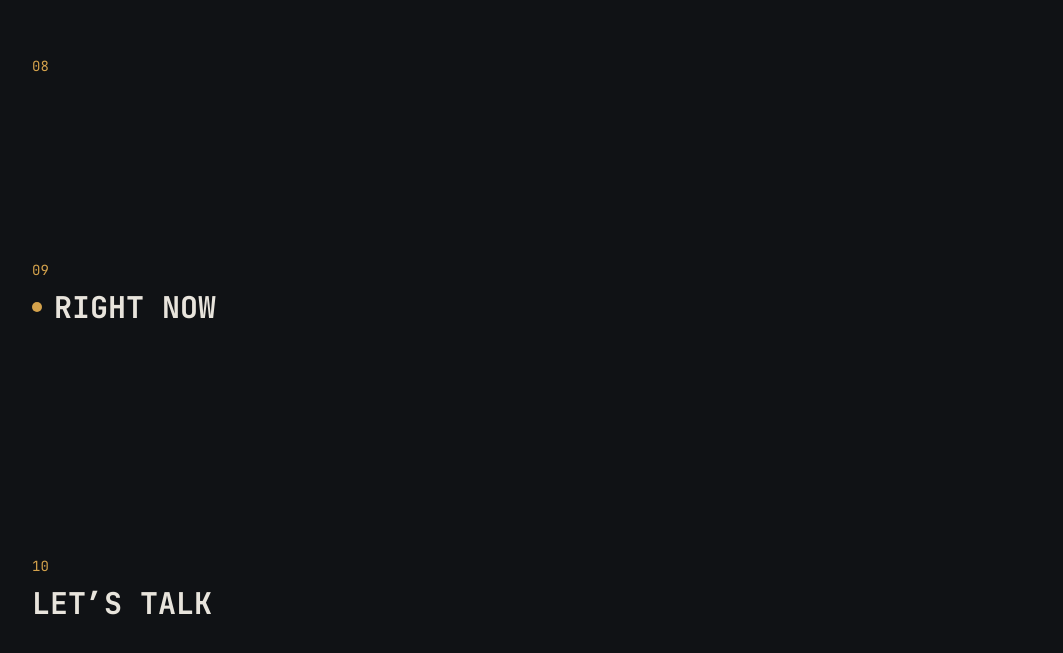
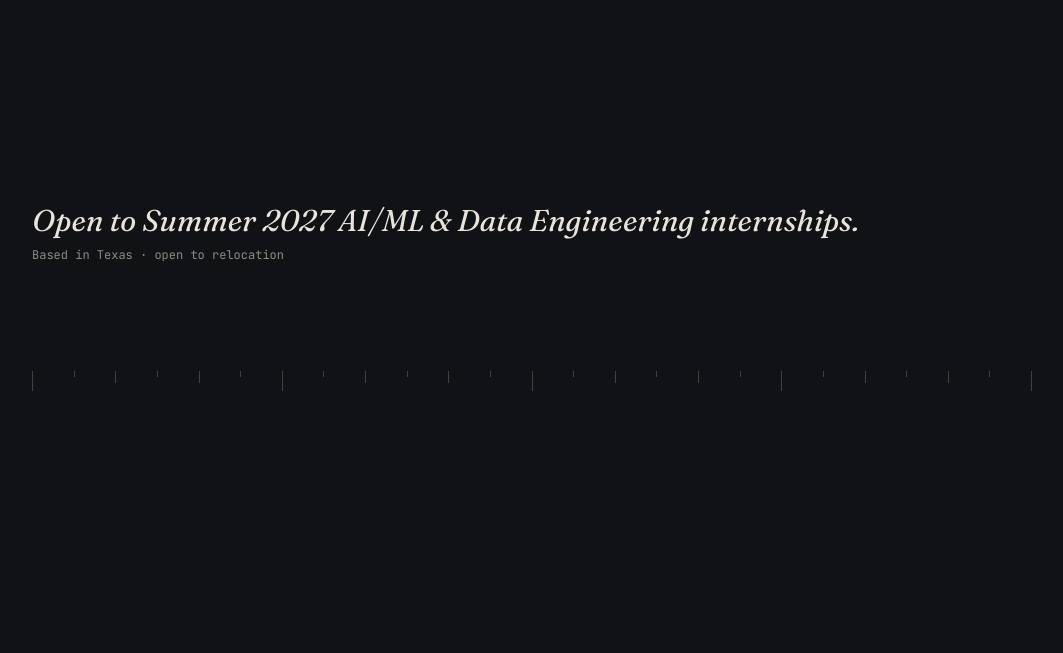
Before and after one commit to Sithranjan-Suresh/portfolio, a React (Vite) app: page / in a window 1280 px wide. Shown: the part 7668-8321 px from the top of the page, without its empty margins (160-1223 px from the left). Built offline with nearby package versions, Linux system fonts and the light colour scheme.

Commit message:
Rebuild closing sections: Education as credential stamp, Right Now as ledger entry, Contact bookends the calibration ruler

```diff
--- a/src/sections/Contact.jsx
+++ b/src/sections/Contact.jsx
@@ -1,16 +1,33 @@
 import FadeIn from '../components/FadeIn'
+
+const ticks = Array.from({ length: 25 }, (_, i) => i)
 
 function Contact() {
   return (
-    <section id="contact" className="py-24 pb-32">
-      <span className="font-mono text-brass text-sm">10</span>
-      <h2 className="font-mono font-bold text-2xl sm:text-3xl mt-2 mb-8">LET&rsquo;S TALK</h2>
+    <section id="contact" className="pt-16 pb-28">
+      {/* Calibration baseline — closes the loop opened in the hero */}
+      <div className="relative h-6 overflow-hidden mb-16" aria-hidden="true">
+        <div className="absolute inset-x-0 bottom-0 flex justify-between">
+          {ticks.map((i) => (
+            <span
+              key={i}
+              className={`w-px bg-muted/40 ${i % 6 === 0 ? 'h-5' : i % 2 === 0 ? 'h-3' : 'h-1.5'}`}
+            />
+          ))}
+        </div>
+      </div>
 
-      <FadeIn as="div" className="flex flex-wrap items-center gap-x-8 gap-y-4 font-mono text-sm">
+      <FadeIn as="div">
+        <p className="font-mono text-xs text-muted uppercase tracking-widest mb-4">Entry closed &middot; 10</p>
+        <h2 className="font-display italic font-black text-5xl sm:text-7xl leading-none">
+          Let&rsquo;s talk.
+        </h2>
+
+        <div className="flex flex-wrap items-center gap-x-8 gap-y-4 font-mono text-sm mt-10">
           <a
             href="/resume.pdf"
             download
-          className="bg-brass text-canvas font-semibold px-6 py-3 hover:brightness-110 transition-colors motion-reduce:transition-none"
+            className="bg-brass text-canvas font-semibold px-7 py-3.5 hover:brightness-110 transition-colors motion-reduce:transition-none"
           >
             Download resume
           </a>
@@ -33,6 +50,7 @@ function Contact() {
           >
             GitHub
           </a>
+        </div>
       </FadeIn>
     </section>
   )
--- a/src/sections/CurrentlyBuilding.jsx
+++ b/src/sections/CurrentlyBuilding.jsx
@@ -7,25 +7,22 @@ const currentlyBuilding = null
 
 function CurrentlyBuilding() {
   return (
-    <section id="building" className="py-16">
-      <span className="font-mono text-brass text-sm">09</span>
-      <h2 className="font-mono font-bold text-2xl sm:text-3xl mt-2 mb-6 flex items-center gap-3">
-        <span className="h-2.5 w-2.5 rounded-full bg-brass" aria-hidden="true" />
-        RIGHT NOW
-      </h2>
+    <section id="building" className="py-10">
+      <FadeIn as="div" className="flex items-center gap-3">
+        <span className="h-2 w-2 bg-brass animate-pulse" aria-hidden="true" />
+        <h2 className="font-mono text-xs uppercase tracking-widest text-muted">
+          Status &mdash; recording now
+        </h2>
+      </FadeIn>
 
-      <FadeIn as="div">
-        {currentlyBuilding && (
-          <p className="text-primary/90 leading-relaxed mb-6">{currentlyBuilding}</p>
-        )}
+      {currentlyBuilding && (
+        <p className="text-primary/90 leading-relaxed mt-4">{currentlyBuilding}</p>
+      )}
 
-        <div className="font-mono text-sm space-y-1">
-          <p className="text-brass">
-            OPEN TO: Summer 2027 AI/ML &amp; Data Engineering internships
-          </p>
-          <p className="text-muted">Based in Texas &middot; open to relocation</p>
-        </div>
-      </FadeIn>
+      <p className="font-display italic text-2xl sm:text-3xl mt-4">
+        Open to Summer 2027 AI/ML &amp; Data Engineering internships.
+      </p>
+      <p className="font-mono text-xs text-muted mt-2">Based in Texas &middot; open to relocation</p>
     </section>
   )
 }
--- a/src/sections/Education.jsx
+++ b/src/sections/Education.jsx
@@ -2,13 +2,19 @@ import FadeIn from '../components/FadeIn'
 
 function Education() {
   return (
-    <section id="education" className="py-16">
-      <span className="font-mono text-brass text-sm">08</span>
+    <section id="education" className="py-10">
       <h2 className="sr-only">Education</h2>
-      <FadeIn as="p" className="font-mono text-sm text-muted mt-3">
-        University of Texas at Dallas &middot; B.S. Computer Science, expected Dec 2028 &middot;
-        Academic Excellence Scholar (full-ride) &middot; GPA 3.58 &middot; Relevant coursework:
-        Data Structures &amp; Algorithms, Probability &amp; Statistics
+      <FadeIn
+        as="div"
+        className="inline-flex flex-wrap items-center gap-x-3 gap-y-1 border border-muted/25 px-5 py-3 font-mono text-xs text-muted"
+      >
+        <span className="text-brass uppercase tracking-wide">Credential</span>
+        <span>&middot;</span>
+        <span>UT Dallas, B.S. Computer Science, exp. Dec 2028</span>
+        <span>&middot;</span>
+        <span>Academic Excellence Scholar, full-ride, GPA 3.58</span>
+        <span>&middot;</span>
+        <span>Coursework: Data Structures &amp; Algorithms, Probability &amp; Statistics</span>
       </FadeIn>
     </section>
   )
```
Lines whose indentation alone changed are shown as unchanged.
